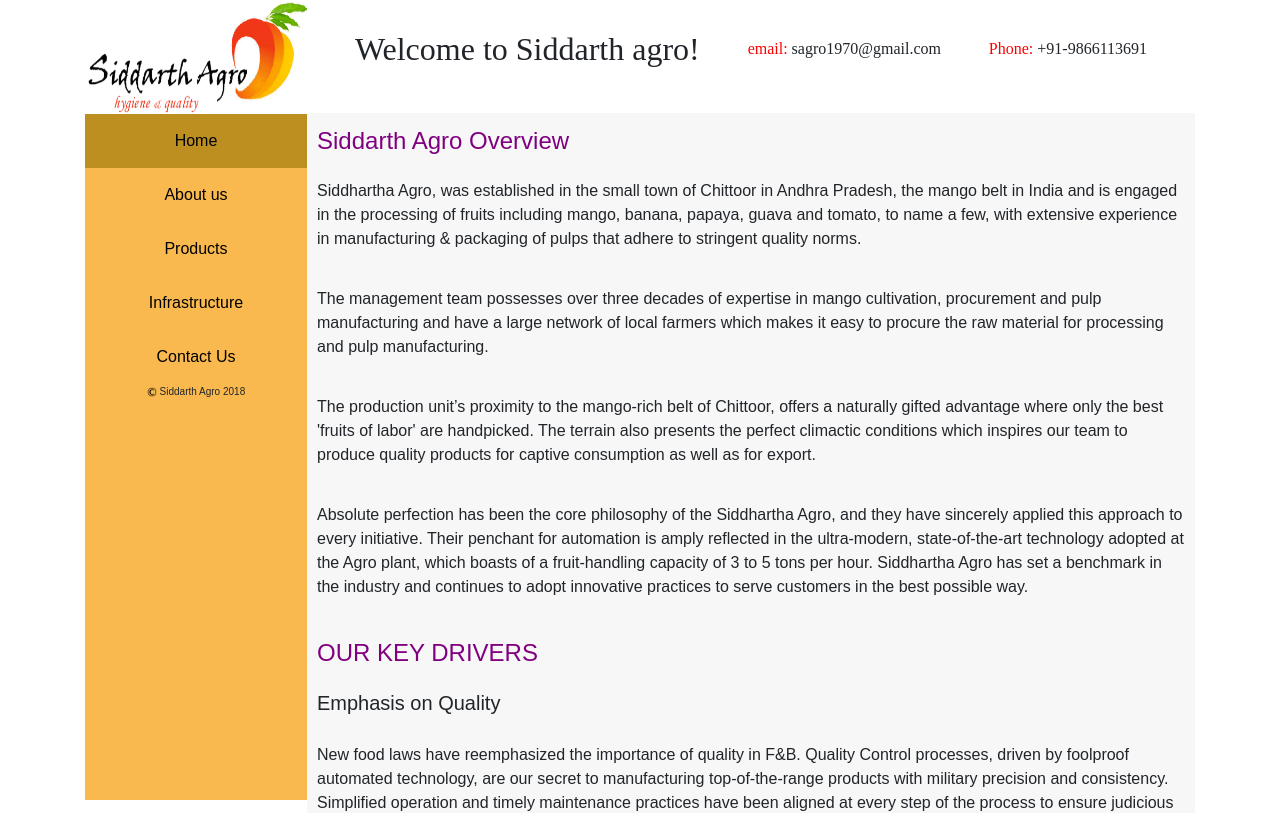
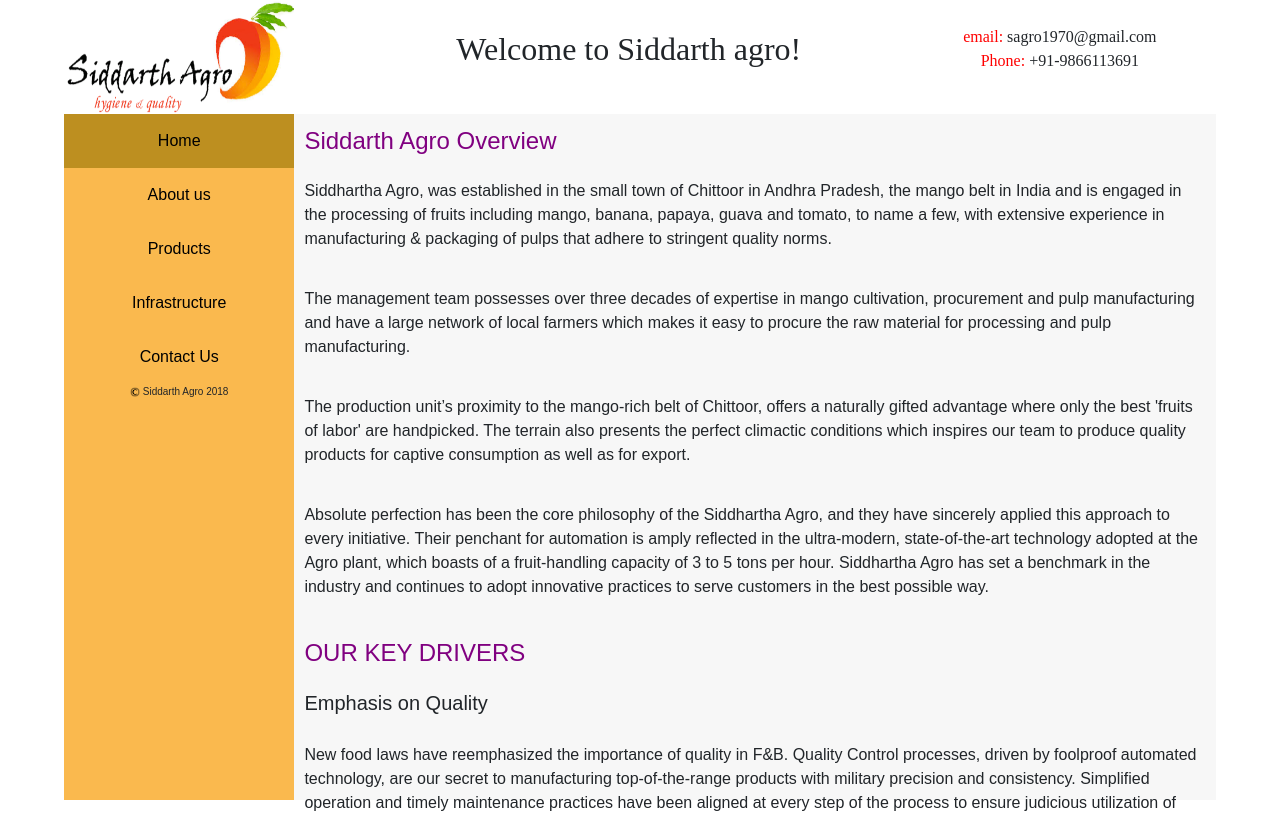
Before and after one commit to vkotu/siddhartha-agro, a React (Create React App) app: page /about in a window 1280 px wide. Shown: the top 813 px of the page. Built offline with nearby package versions, Linux system fonts and the light colour scheme.

Commit message:
make head fixed

```diff
--- a/src/components/App.js
+++ b/src/components/App.js
@@ -6,7 +6,7 @@
 class App extends Component {
   render() {
     return (
-      <div className="container main-container">
+      <div className="main-container">
         <SideNav />
         <Main />
       </div>
--- a/src/components/Home.js
+++ b/src/components/Home.js
@@ -18,7 +18,7 @@
     return (
       <div className="home">
         <div className="carousel-container">
-          <Carousel autoPlay infiniteLoop={true} showStatus={false} centerMode={false} showThumbs={false}>
+          <Carousel autoPlay showArrows={false} infiniteLoop={true} showStatus={false} centerMode={false} showThumbs={false}>
               <div>
                   <img src={c4}  alt="Mango Pulp"/>
               </div>
--- a/src/components/Main.js
+++ b/src/components/Main.js
@@ -9,10 +9,11 @@
 // when the pathname is exactly the string "/"
 const Main = () => (
   <div className="right-content">
-    <div className="header">
-      <span>Welcome to Siddarth agro!</span>
-      <span><span>email:</span> sagro1970@gmail.com</span>
-      <span><span>Phone:</span> +91-9866113691</span>
+    <div className="top-header">
+      <div className="header">
+        <span>Welcome to Siddarth agro!</span>
+        <span><span>email:</span> sagro1970@gmail.com<br/><span>Phone:</span> +91-9866113691</span>
+      </div>
     </div>
     <div className="content">
       <Switch>
--- a/src/components/Product.js
+++ b/src/components/Product.js
@@ -5,7 +5,7 @@
   render() {
     return (
       <div className="product">
-
+        <h1>Product</h1>
       </div>
     );
   }
--- a/src/styles/App.scss
+++ b/src/styles/App.scss
@@ -2,19 +2,22 @@
 $nav-hover: #BD8F20;
 $active-tab: #f4ac04;
 
-.main-container {
-  display: flex;
-  flex-flow: row wrap;
+
+@media only screen and (max-width: 991px) {
+  .main-container {
+    display: flex;
+    flex-flow: row wrap;
+  }
+  .right-content {
+    flex: 0 0 100%;
+  }
+
 }
 .logo {
   img {
     height: 200px;
     width: 100%;
   }
-}
-
-.right-content {
-  flex: 0 0 100%;
 }
 
 .header {
@@ -71,36 +74,49 @@
   }
 }
 
-.content {
+.right-content {
   background-color: #F7F7F7;
 }
 // Tablets &
 //desktops
 @media only screen and (min-width: 992px) {
+
+  .right-content {
+    height: 100%;
+    width: 80%;
+    float: right;
+  }
+
+  .top-header {
+    position: fixed;
+    top: 0;
+    z-index: 1;
+    background: white;
+    width: 80%;
+    height: 114px;
+  }
+
   .logo {
     img {
       height: 114px;
     }
   }
   .main-container {
-    display: flex;
     height: 100%;
   }
 
-  .right-content {
-    flex: 1 1 80%;
-    overflow: scroll;
-  }
-
   .side-nav {
-    flex: 1 1 20%;
+    width: 20%;
+    float: left;
     height: 100%;
+    position: fixed;
+    width: 18%;
   }
   .header {
+    display: flex;
     flex-flow: row wrap;
   }
   .content {
-    height: 100%;
-    margin-top: 15px;
+    margin-top: 113px;
   }
 }
--- a/src/styles/Home.scss
+++ b/src/styles/Home.scss
@@ -16,6 +16,8 @@
   a {
     padding-left: 10px;
   }
+  align-self: center;
+  margin-top: 10px;
 }
 
 .carousel-container {
@@ -25,12 +27,12 @@
 //desktops
 @media only screen and (min-width: 900px) {
   .home {
-    height: 100%;
     display: flex;
     flex-flow: column;
+    padding: 20px;
   }
 
   .carousel-container {
-    width: 70%;
+    width: 50%;
   }
 }
--- a/src/styles/index.scss
+++ b/src/styles/index.scss
@@ -54,6 +54,8 @@
 
 #root {
   height: 100%;
+  width: 90%;
+  margin: 0 auto;
 }
 
 .box-shadow {
```
